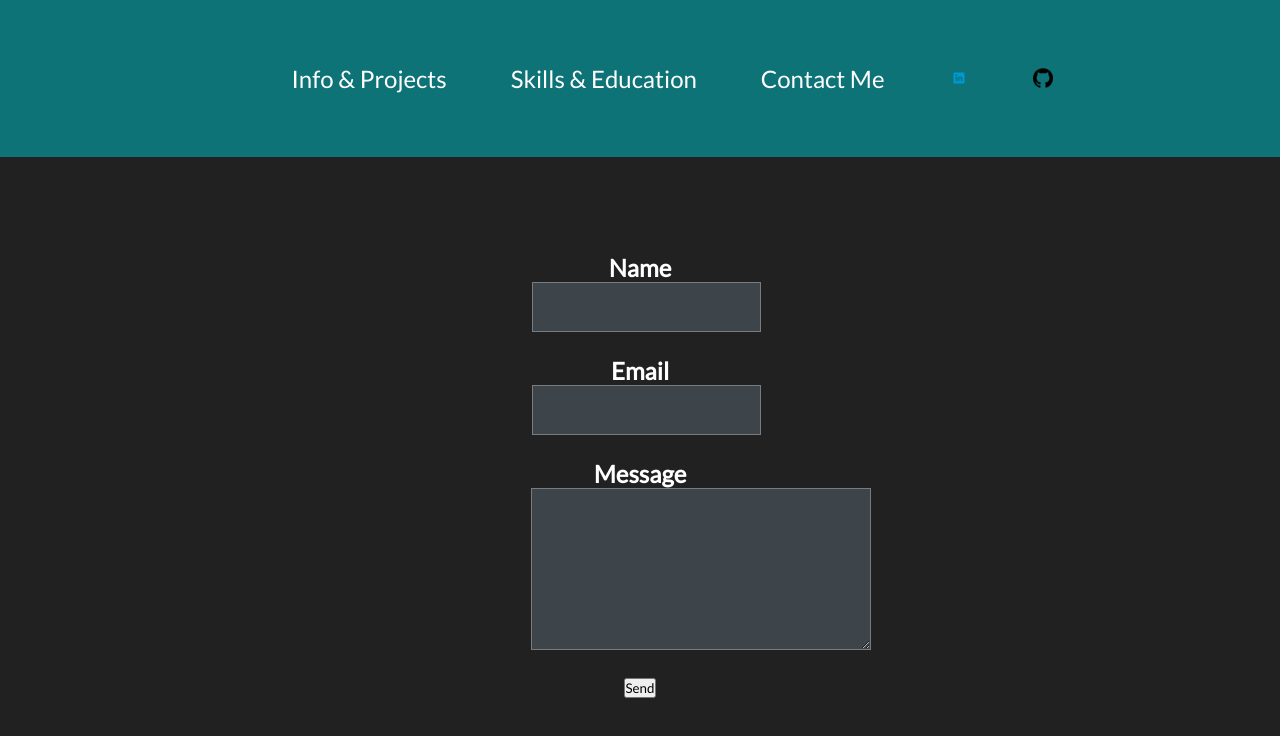
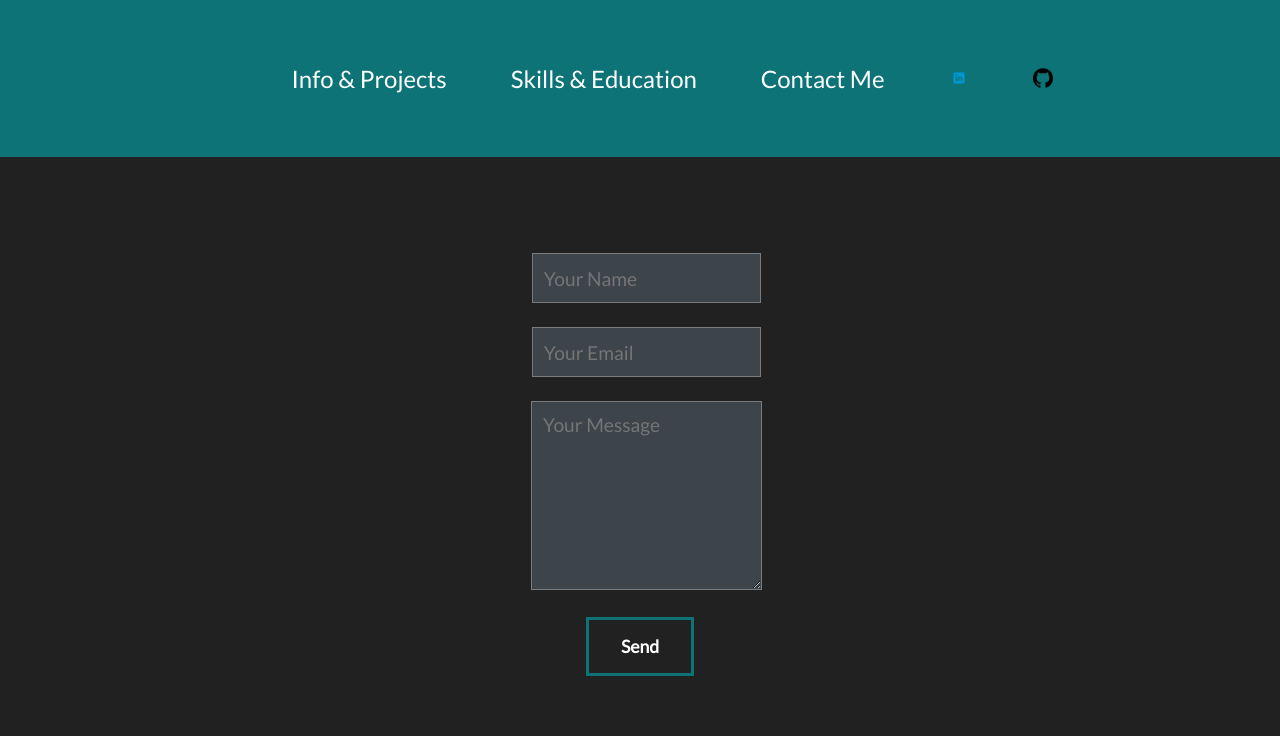
Before and after one commit to nimaester/psite, a React (Create React App) app: page /contact in a window 1280 px wide. Shown: the top 736 px of the page. Built offline with nearby package versions, Linux system fonts and the light colour scheme.

Commit message:
updated contact css

```diff
--- a/src/AboutMain.js
+++ b/src/AboutMain.js
@@ -14,10 +14,11 @@ const AboutMain = () => {
       exit="exit"
     >
       <About />
-      <Services />
-      <Questions />
     </motion.div>
   );
 };
 
 export default AboutMain;
+
+// <Services />
+//       <Questions />
--- a/src/Contact.js
+++ b/src/Contact.js
@@ -7,21 +7,21 @@ const Contact = () => {
   const sendEmail = (event) => {
     event.preventDefault();
 
-    emailjs
-      .sendForm(
-        "gmail",
-        "template_1fnqpcr",
-        event.target,
-        "user_7q9goxLOYdywpMLHQQLe3"
-      )
-      .then(
-        (result) => {
-          console.log(result.text);
-        },
-        (error) => {
-          console.log(error.text);
-        }
-      );
+    // emailjs
+    //   .sendForm(
+    //     "gmail",
+    //     "template_1fnqpcr",
+    //     event.target,
+    //     "user_7q9goxLOYdywpMLHQQLe3"
+    //   )
+    //   .then(
+    //     (result) => {
+    //       console.log(result.text);
+    //     },
+    //     (error) => {
+    //       console.log(error.text);
+    //     }
+    //   );
     event.target.reset();
   };
 
@@ -35,21 +35,21 @@ const Contact = () => {
     >
       <form className='contact-form' onSubmit={sendEmail}>
         <div className='name'>
-          <h2>Name</h2>
-          <input className="input-name" type='text' name='name' />
+
+          <input className="input-name" placeholder='Your Name' type='text' name='name' required/>
         </div>
 
         <div className='email'>
-          <h2>Email</h2>
-          <input className="input-email" type='email' name='email' />
+
+          <input className="input-email" placeholder='Your Email' type='email' name='email' required/>
         </div>
 
         <div className='message'>
-          <h2>Message</h2>
-          <textarea className="input-message" name='message' />
+
+          <textarea className="input-message" placeholder='Your Message' name='message' required/>
         </div>
-        <div className='send'>
-          <input type='submit' value='Send' />
+        <div>
+          <input className='send' type='submit' value='Send' />
         </div>
       </form>
     </motion.div>
--- a/src/styles/_contact.scss
+++ b/src/styles/_contact.scss
@@ -1,5 +1,5 @@
 .contact{
-  padding: 6rem 5rem 0rem 5rem;
+  padding: 6rem 5rem 6rem 5rem;
   .contact-form {
     display: flex;
     flex-direction: column;
@@ -20,8 +20,8 @@
   }
 
   .input-message {
-    width: 150%;
-    height: 20vh;
+    width: 100%;
+    height: 22vh;
     background-color: #3D444A;
     border: 1px solid rgba(253, 251, 245, 0.3);
     margin-bottom: 3vh;
@@ -29,6 +29,20 @@
     font-size: 1.2rem;
     color: #FDFBF5;
     outline: none;
+    padding-top: 5%;
   }
 
+  .send {
+    font-weight: bold;
+    font-size: 1.1rem;
+    cursor: pointer;
+    padding: 1rem 2rem;
+    border: 3px solid #0d7377;
+    background: transparent;
+    color: white;
+    transition: all 0.5s ease;
+    &:hover{
+      background-color: #0d7377;
+    }
+  }
 }
```
